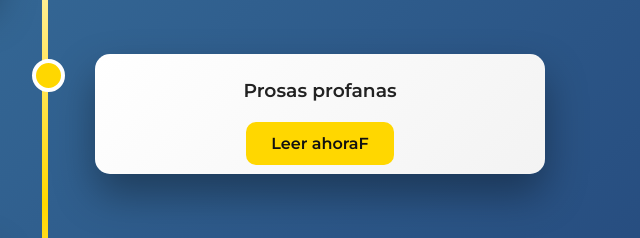
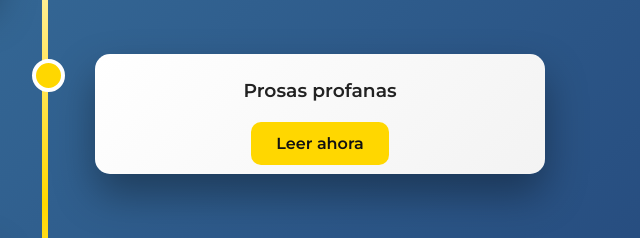
Before and after one commit to solotrabajos005-arch/pagina, a website: page index.html in a window 1280 px wide. Shown: the part 3320-3558 px from the top of the page, 595-1235 px from the left. Drawn offline with nearby package versions, Linux system fonts and the light colour scheme.

Commit message:
Update index.html

```diff
--- a/index.html
+++ b/index.html
@@ -179,7 +179,7 @@
         <div class="timeline-item">
             <div class="content">
                 <h3>Prosas profanas</h3>
-                <a href="Imagenes/prosasprofanas.pdf" target="_blank" class="btn-descarga">Leer ahoraF</a>
+                <a href="Imagenes/prosasprofanas.pdf" target="_blank" class="btn-descarga">Leer ahora</a>
             </div>
         </div>
         <div class="timeline-item">
@@ -207,4 +207,5 @@
 </footer>
 
 </body>
+
 </html>
```
